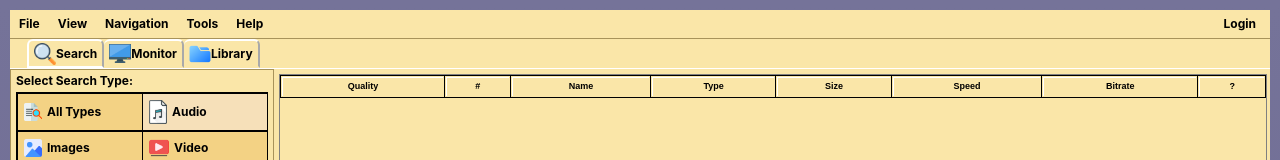
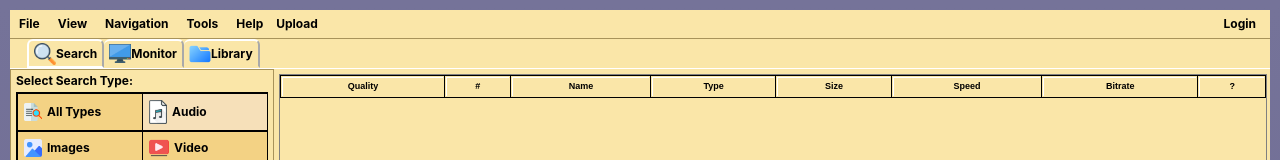
Before and after one commit to UswahAlvi/LimeWire, a React (Vite) app: page / in a window 1280 px wide. Shown: the top 160 px of the page. Built offline with nearby package versions, Linux system fonts and the light colour scheme.

Commit message:
new screen

```diff
--- a/src/Components/LimeWireUI.jsx
+++ b/src/Components/LimeWireUI.jsx
@@ -730,6 +730,7 @@ const LimeWireUI = () => {
               <Dropdown title="Navigation" items={DropDownItemsNavigation} />
               <Dropdown title="Tools" items={DropDownItemsTools} />
               <Dropdown title="Help" items={DropDownItemsResources} />
+              <ButtonLogin  onClick={()=>navigate('/upload')}>Upload</ButtonLogin>
             </Cont>
               <ButtonLogin  onClick={()=>navigate('/login')}>Login</ButtonLogin>
           </Menu>
```
